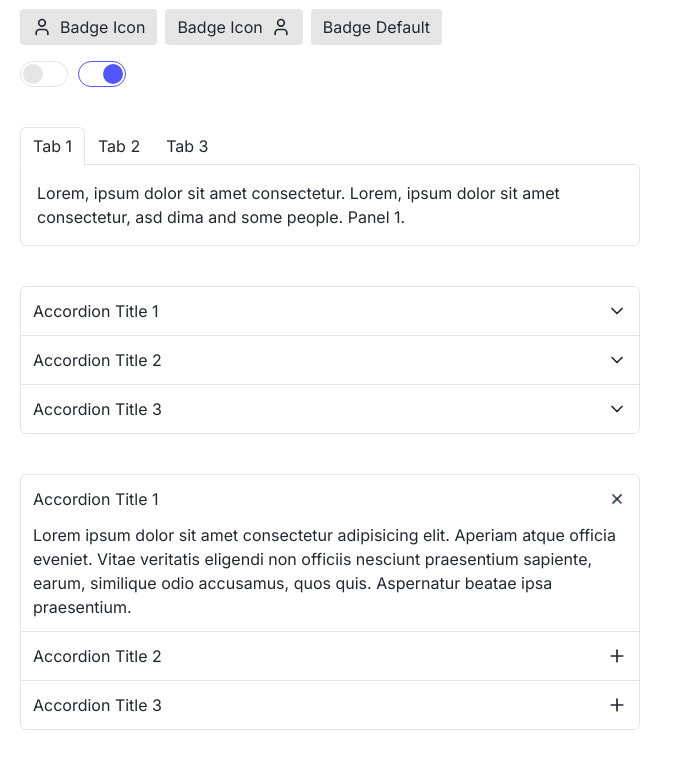
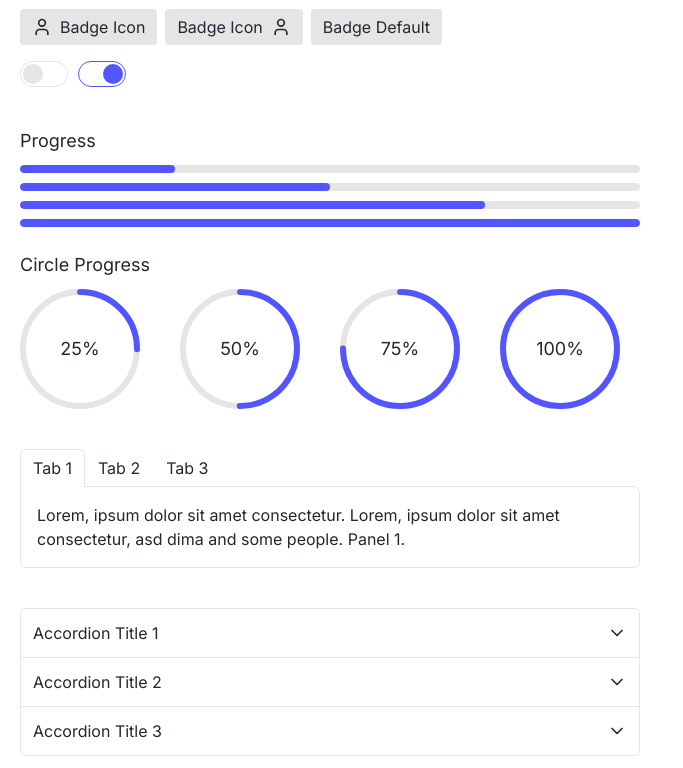
Before and after one commit to dimarogkov/next-template, a Next.js app: page /ui in a window 1280 px wide. Shown: the part 960-1728 px from the top of the page, without its empty margins (0-683 px from the left). Built offline with nearby package versions, Linux system fonts and the light colour scheme.

Commit message:
add Progress

```diff
--- a/app/(pages)/ui/page.tsx
+++ b/app/(pages)/ui/page.tsx
@@ -7,6 +7,7 @@
     EnumDropdownAlign,
     EnumDropdownPosition,
     EnumLoaderType,
+    EnumProgress,
     EnumText,
     EnumTitle,
     EnumToast,
@@ -24,6 +25,7 @@
     Line,
     Loader,
     Modal,
+    Progress,
     SimpleLink,
     Tabs,
     Text,
@@ -148,6 +150,26 @@
                 <div className='flex flex-wrap w-full gap-2.5'>
                     <ToggleBtn />
                     <ToggleBtn isActive />
+                </div>
+            </section>
+
+            <section className='relative flex flex-col gap-6 w-full md:w-[50%] mb-10 last:mb-0'>
+                <div className='flex flex-col gap-2.5 w-full'>
+                    <Text textType={EnumText.large}>Progress</Text>
+                    <Progress value={25} />
+                    <Progress value={50} />
+                    <Progress value={75} />
+                    <Progress value={100} />
+                </div>
+                <div className='flex flex-col gap-2.5 w-full'>
+                    <Text textType={EnumText.large}>Circle Progress</Text>
+
+                    <div className='flex flex-wrap gap-5 sm:gap-10 w-full'>
+                        <Progress type={EnumProgress.circle} value={25} />
+                        <Progress type={EnumProgress.circle} value={50} />
+                        <Progress type={EnumProgress.circle} value={75} />
+                        <Progress type={EnumProgress.circle} value={100} />
+                    </div>
                 </div>
             </section>
 
--- a/src/components/ui/Dropdown/DropdownContent.tsx
+++ b/src/components/ui/Dropdown/DropdownContent.tsx
@@ -59,7 +59,7 @@
                 ref={ref}
                 {...props}
                 className={cn(
-                    `absolute z-10 min-w-full max-w-[calc(100vw-32px)] w-max rounded p-2.5 border border-gray bg-white transition-all duration-300 ${className}`,
+                    `absolute z-10 min-w-full max-w-[calc(100vw-32px)] w-max rounded p-2.5 border border-gray bg-white transition-all will-change-transform duration-300 ${className}`,
                     {
                         'left-0': align === EnumDropdownAlign.start && isVerticalPosition,
                         'top-0': align === EnumDropdownAlign.start && isHorizontalPosition,
--- /dev/null
+++ b/src/components/ui/Progress.tsx
@@ -0,0 +1,72 @@
+import { FC, forwardRef, HTMLAttributes, RefAttributes } from 'react';
+import { EnumProgress, EnumText } from '@/src/types/enums';
+import Text from './Text';
+import cn from 'classnames';
+
+interface Props extends HTMLAttributes<HTMLDivElement>, RefAttributes<HTMLDivElement> {
+    value: number;
+    radius?: number;
+    type?: EnumProgress;
+    className?: string;
+}
+
+const Progress: FC<Props> = forwardRef<HTMLDivElement, Props>(
+    ({ value, radius = 60, type = EnumProgress.line, className = '', ...props }, ref) => {
+        const size = radius * 2;
+        const normalizedRadius = radius - 3;
+        const circumference = normalizedRadius * 2 * Math.PI;
+        const strokeDashoffset = circumference - (value / 100) * circumference;
+
+        return (
+            <div
+                ref={ref}
+                {...props}
+                className={cn(`relative rounded overflow-hidden ${className}`, {
+                    'w-full h-2 bg-gray': type === EnumProgress.line,
+                })}
+            >
+                {type === EnumProgress.circle ? (
+                    <div className='relative' style={{ width: size }}>
+                        <svg width={size} height={size}>
+                            <circle
+                                cx={radius}
+                                cy={radius}
+                                r={normalizedRadius}
+                                fill='transparent'
+                                strokeWidth={6}
+                                className='stroke-gray'
+                            />
+                            <circle
+                                r={normalizedRadius}
+                                cx={radius}
+                                cy={radius}
+                                strokeLinecap='round'
+                                fill='transparent'
+                                strokeWidth={6}
+                                strokeDasharray={`${circumference} ${circumference}`}
+                                strokeDashoffset={strokeDashoffset}
+                                transform={`rotate(-90 ${radius} ${radius})`}
+                                className='stroke-blue transition-all duration-300'
+                            />
+                        </svg>
+
+                        <Text
+                            textType={EnumText.large}
+                            className='absolute top-0 left-0 flex items-center justify-center w-full h-full'
+                        >
+                            {value}%
+                        </Text>
+                    </div>
+                ) : (
+                    <span
+                        className='absolute top-0 left-0 h-full rounded bg-blue transition-all duration-300'
+                        style={{ width: `${value}%` }}
+                    />
+                )}
+            </div>
+        );
+    }
+);
+
+Progress.displayName = 'Progress';
+export default Progress;
--- a/src/components/ui/index.ts
+++ b/src/components/ui/index.ts
@@ -13,6 +13,7 @@
 import Label from './Label';
 import Line from './Line';
 import Loader from './Loader';
+import Progress from './Progress';
 import Modal from './Modal';
 import Radio from './Radio';
 import Select from './Select';
@@ -39,6 +40,7 @@
     Label,
     Line,
     Loader,
+    Progress,
     Modal,
     Radio,
     SimpleLink,
--- /dev/null
+++ b/src/types/enums/Progress.ts
@@ -0,0 +1,4 @@
+export enum EnumProgress {
+    line = 'line',
+    circle = 'circle',
+}
--- a/src/types/enums/index.ts
+++ b/src/types/enums/index.ts
@@ -4,6 +4,7 @@
 import { EnumDropdownAlign, EnumDropdownPosition } from './Dropdown';
 import { EnumFormNames } from './FormNames';
 import { EnumLoaderType } from './Loader';
+import { EnumProgress } from './Progress';
 import { EnumText } from './Text';
 import { EnumTitle } from './Title';
 import { EnumToast } from './Toast';
@@ -16,6 +17,7 @@
     EnumDropdownPosition,
     EnumFormNames,
     EnumLoaderType,
+    EnumProgress,
     EnumText,
     EnumTitle,
     EnumToast,
```
